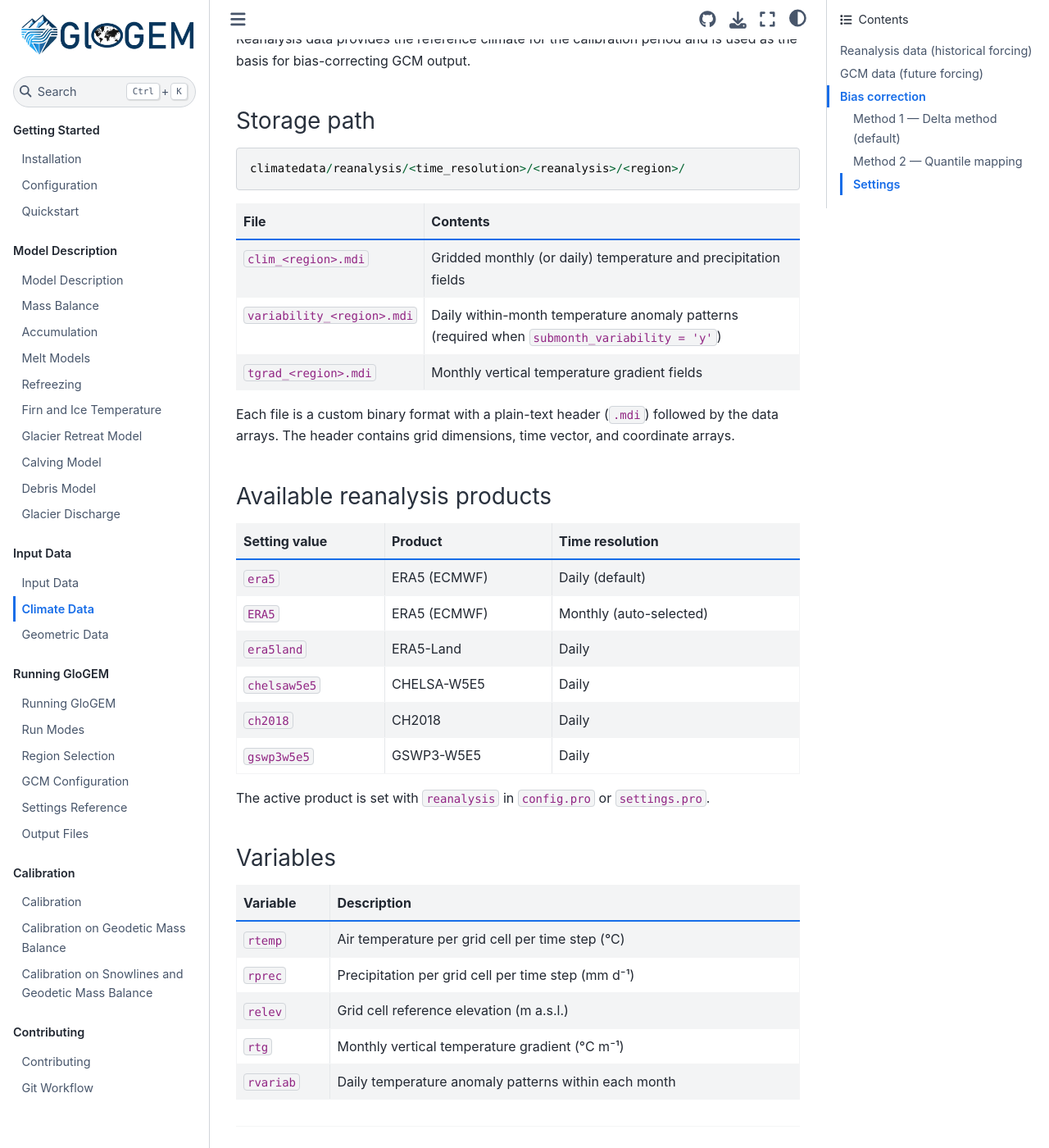
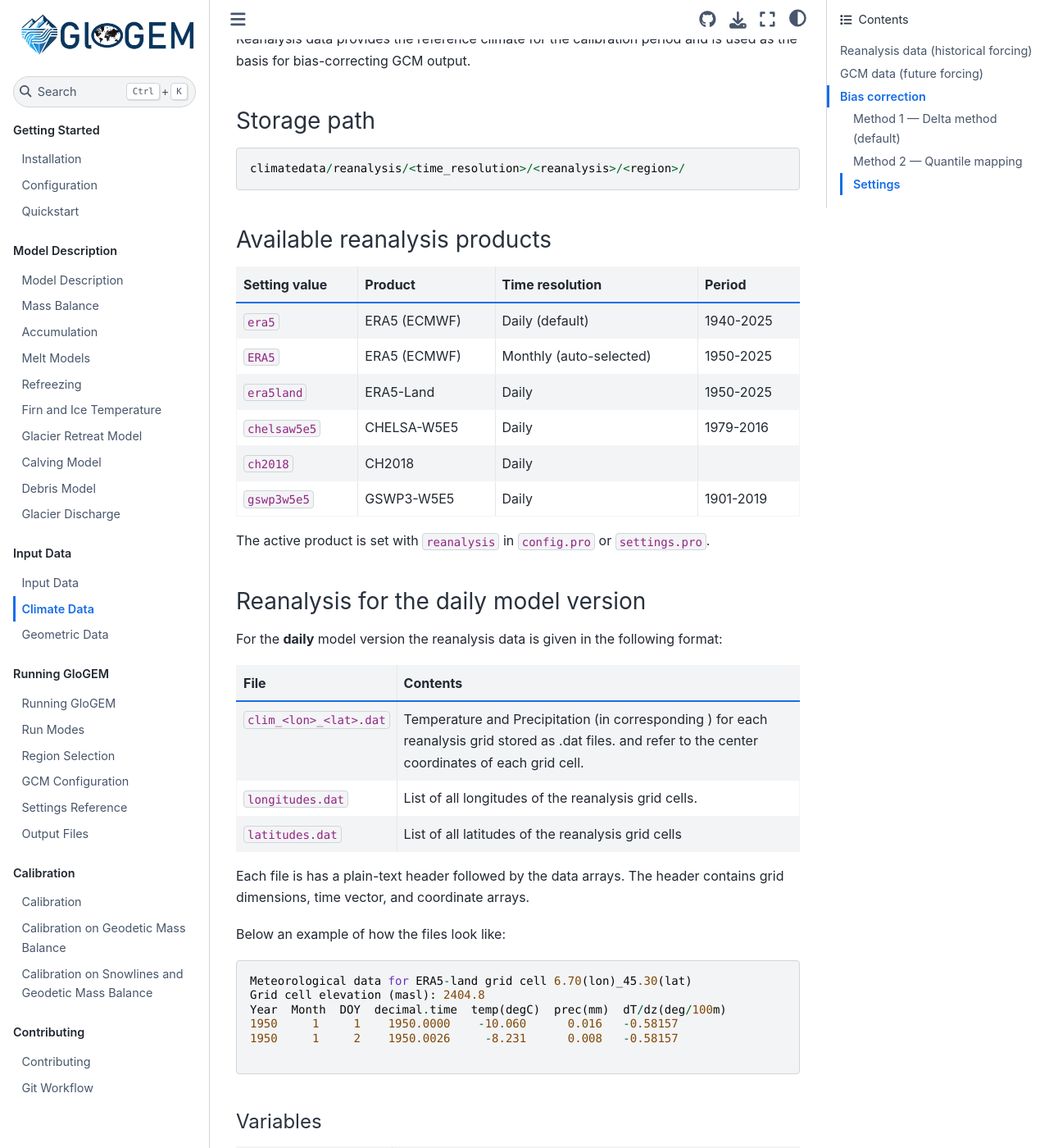
Before and after one commit to eth-vaw-glaciology/GloGEM-doc-temp, a Sphinx documentation site: the page built from docs/source/input-data/climate-data.md, in a window 1280 px wide and 1400 px high, scrolled down 364 px. Shown: the whole window at 82% size. Built offline with Sphinx 7.4.7 and the Sphinx Book theme 1.1.4, drawn with Linux system fonts in a browser that asks for light colours; some of the changed text lies outside the part shown.

Commit message:
Reanalysis describtion

````diff
--- a/docs/source/input-data/climate-data.md
+++ b/docs/source/input-data/climate-data.md
@@ -18,33 +18,65 @@ Reanalysis data provides the reference climate for the calibration period and is
 climatedata/reanalysis/<time_resolution>/<reanalysis>/<region>/
 ```
 
+### Available reanalysis products
+
+| Setting value | Product | Time resolution | Period|
+|---------------|---------|----------------|--------|
+| `era5` | ERA5 (ECMWF) | Daily (default) | 1940-2025 |
+| `ERA5` | ERA5 (ECMWF) | Monthly (auto-selected) | 1950-2025 |
+| `era5land` | ERA5-Land | Daily | 1950-2025 |
+| `chelsaw5e5` | CHELSA-W5E5 | Daily | 1979-2016 |
+| `ch2018` | CH2018 | Daily | |
+| `gswp3w5e5` | GSWP3-W5E5 | Daily | 1901-2019 |
+
+The active product is set with `reanalysis` in `config.pro` or `settings.pro`.
+
+### Reanalysis for the daily model version
+
+For the **daily** model version the reanalysis data is given in the following format:
 | File | Contents |
 |------|----------|
-| `clim_<region>.mdi` | Gridded monthly (or daily) temperature and precipitation fields |
-| `variability_<region>.mdi` | Daily within-month temperature anomaly patterns (required when `submonth_variability = 'y'`) |
+| `clim_<lon>_<lat>.dat` | Temperature and Precipitation (in corresponding <time resolution>) for each reanalysis grid stored as .dat files. <lon> and <lat> refer to the center coordinates of each grid cell. |
+| `longitudes.dat` | List of all longitudes of the reanalysis grid cells. |
+| `latitudes.dat` | List of all latitudes of the reanalysis grid cells |
+
+Each file is has a plain-text header followed by the data arrays. The header contains grid dimensions, time vector, and coordinate arrays.
+
+Below an example of how the files look like:
+
+```
+Meteorological data for ERA5-land grid cell 6.70(lon)_45.30(lat)
+Grid cell elevation (masl): 2404.8
+Year  Month  DOY  decimal.time  temp(degC)  prec(mm)  dT/dz(deg/100m)
+1950     1     1    1950.0000    -10.060      0.016   -0.58157
+1950     1     2    1950.0026     -8.231      0.008   -0.58157
+
+```
+#### Variables
+
+| Variable | Description |
+|----------|-------------|
+| `temp(degC)` | Air temperature per grid cell per time step (°C) |
+| `prec(mm)` | Precipitation per grid cell per time step (mm d⁻¹) |
+| `dtdz(deg/100m)` | Temperature gradient per grid cell|
+
+
+### Reanalysis for the monthly model version
+For the **monthly** model version the reanalysis data is given in the following format:
+| File | Contents |
+|------|----------|
+| `clim_<region>.mdi` | Gridded monthly temperature and precipitation fields. |
+| `variability_<region>.mdi` | List of all longitudes of the reanalysis grid cells. |
 | `tgrad_<region>.mdi` | Monthly vertical temperature gradient fields |
 
-Each file is a custom binary format with a plain-text header (`.mdi`) followed by the data arrays. The header contains grid dimensions, time vector, and coordinate arrays.
-
-### Available reanalysis products
-
-| Setting value | Product | Time resolution |
-|---------------|---------|----------------|
-| `era5` | ERA5 (ECMWF) | Daily (default) |
-| `ERA5` | ERA5 (ECMWF) | Monthly (auto-selected) |
-| `era5land` | ERA5-Land | Daily |
-| `chelsaw5e5` | CHELSA-W5E5 | Daily |
-| `ch2018` | CH2018 | Daily |
-| `gswp3w5e5` | GSWP3-W5E5 | Daily |
-
-The active product is set with `reanalysis` in `config.pro` or `settings.pro`.
+Each file is a custom binary format with a plain-text header (.mdi) followed by the data arrays. The header contains grid dimensions, time vector, and coordinate arrays.
 
 ### Variables
 
 | Variable | Description |
 |----------|-------------|
 | `rtemp` | Air temperature per grid cell per time step (°C) |
-| `rprec` | Precipitation per grid cell per time step (mm d⁻¹) |
+| `rprec` | Precipitation per grid cell per time step (mm month⁻¹) |
 | `relev` | Grid cell reference elevation (m a.s.l.) |
 | `rtg` | Monthly vertical temperature gradient (°C m⁻¹) |
 | `rvariab` | Daily temperature anomaly patterns within each month |
````
